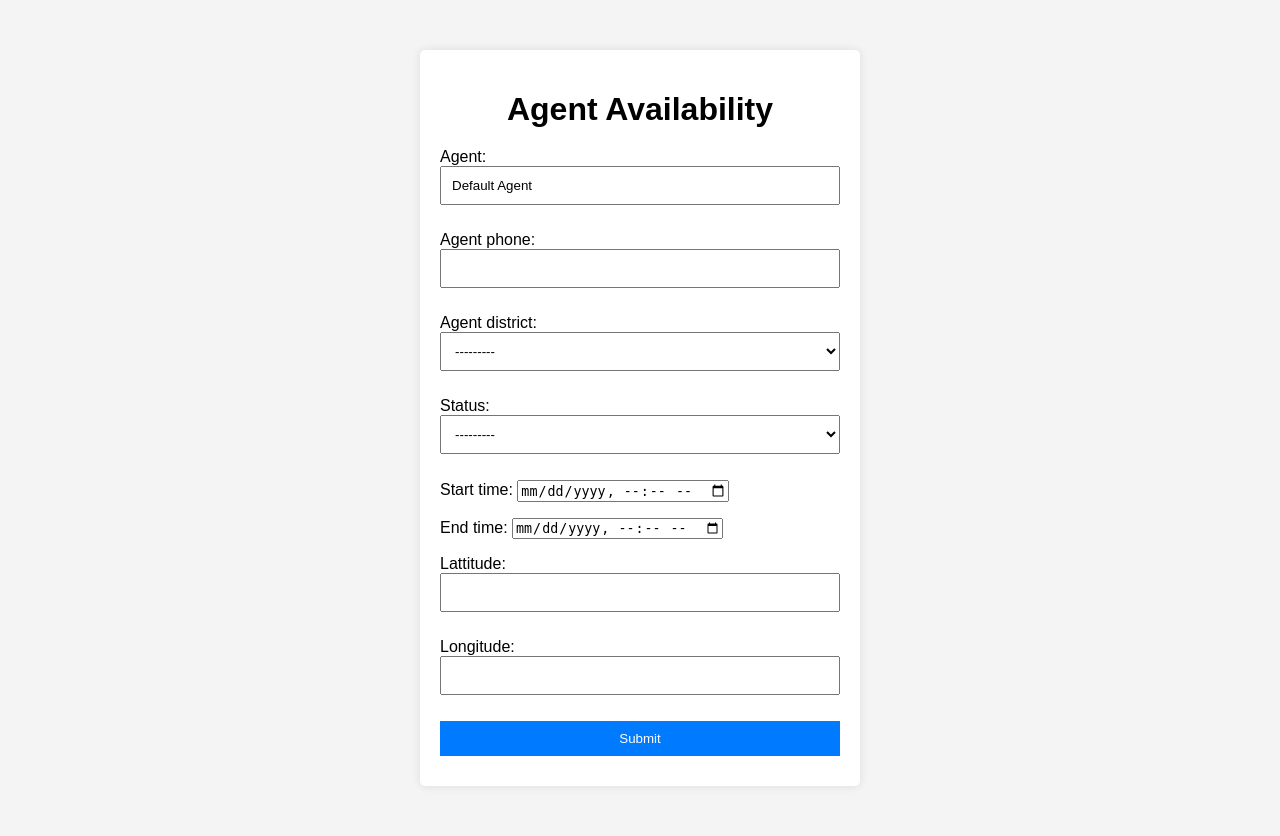
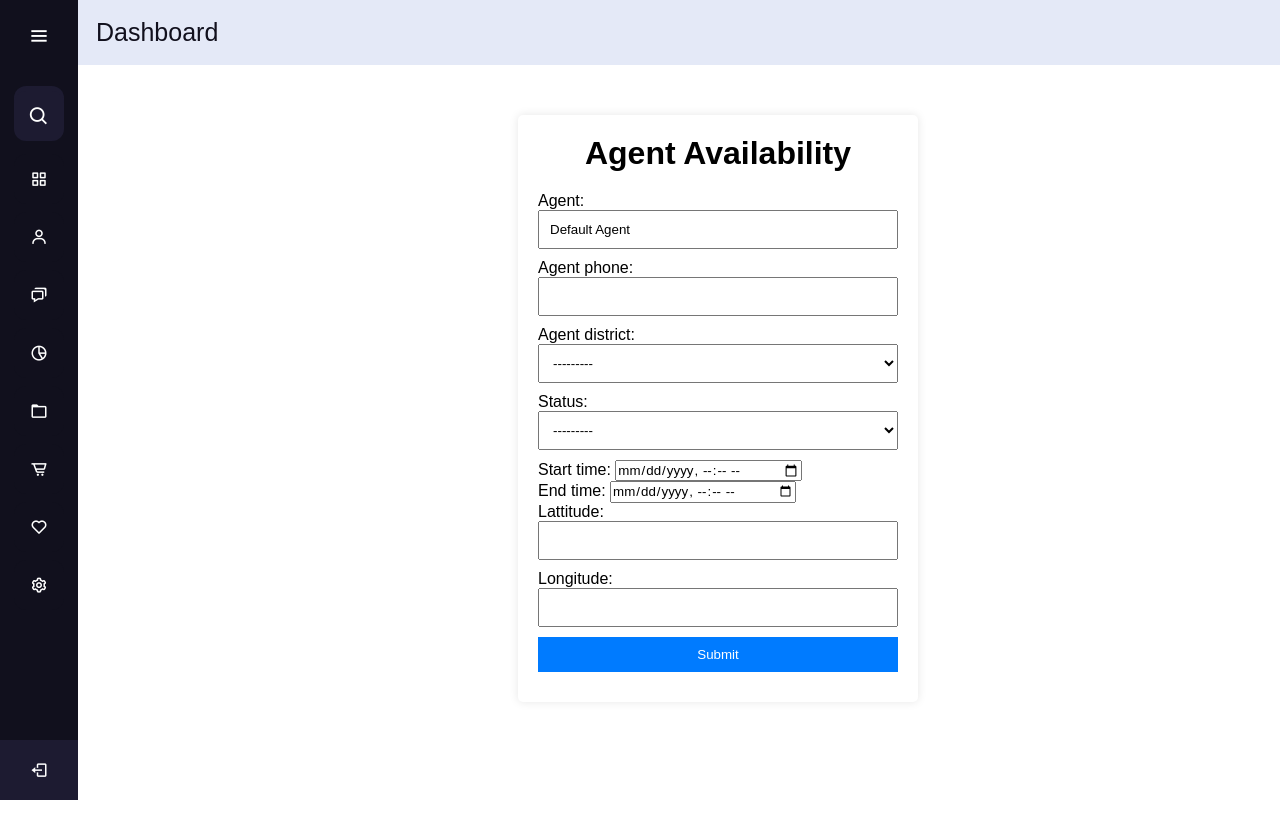
Before and after one commit to AI-ApeX-DeV/Infosys_Online_Insurance_Project, a Django app: page /agent-update/ in a window 1280 px wide. After the commit the page ends 800 px from the top, so only its background shows below. Run offline with Django 5.2, Linux system fonts and the light colour scheme.

Commit message:
added sidebar and agent regestration page

```diff
--- a/team2/online_insurance/static/AgentPage_css.css
+++ b/team2/online_insurance/static/AgentPage_css.css
@@ -1,11 +1,3 @@
-/* styles.css */
-
-body {
-    font-family: Arial, sans-serif;
-    margin: 0;
-    padding: 0;
-    background-color: #f4f4f4;
-}
 
 .container {
     max-width: 400px;
--- /dev/null
+++ b/team2/online_insurance/static/SideBar.css
@@ -0,0 +1,241 @@
+* {
+    margin: 0;
+    padding: 0;
+    box-sizing: border-box;
+    font-family: "Poppins", sans-serif;
+  }
+  .sidebar {
+    position: fixed;
+    left: 0;
+    top: 0;
+    height: 100%;
+    width: 78px;
+    background: #11101d;
+    padding: 6px 14px;
+    z-index: 99;
+    transition: all 0.5s ease;
+  }
+  .sidebar.open {
+    width: 250px;
+  }
+  .sidebar .logo-details {
+    height: 60px;
+    display: flex;
+    align-items: center;
+    position: relative;
+  }
+  .sidebar .logo-details .icon {
+    opacity: 0;
+    transition: all 0.5s ease;
+  }
+  .sidebar .logo-details .logo_name {
+    color: #fff;
+    font-size: 20px;
+    font-weight: 600;
+    opacity: 0;
+    transition: all 0.5s ease;
+  }
+  .sidebar.open .logo-details .icon,
+  .sidebar.open .logo-details .logo_name {
+    opacity: 1;
+  }
+  .sidebar .logo-details #btn {
+    position: absolute;
+    top: 50%;
+    right: 0;
+    transform: translateY(-50%);
+    font-size: 22px;
+    transition: all 0.4s ease;
+    font-size: 23px;
+    text-align: center;
+    cursor: pointer;
+    transition: all 0.5s ease;
+  }
+  .sidebar.open .logo-details #btn {
+    text-align: right;
+  }
+  .sidebar i {
+    color: #fff;
+    height: 60px;
+    min-width: 50px;
+    font-size: 28px;
+    text-align: center;
+    line-height: 60px;
+  }
+  .sidebar .nav-list {
+    margin-top: 20px;
+    height: 100%;
+  }
+  .sidebar li {
+    position: relative;
+    margin: 8px 0;
+    list-style: none;
+  }
+  .sidebar li .tooltip {
+    position: absolute;
+    top: -20px;
+    left: calc(100% + 15px);
+    z-index: 3;
+    background: #fff;
+    box-shadow: 0 5px 10px rgba(0, 0, 0, 0.3);
+    padding: 6px 12px;
+    border-radius: 4px;
+    font-size: 15px;
+    font-weight: 400;
+    opacity: 0;
+    white-space: nowrap;
+    pointer-events: none;
+    transition: 0s;
+  }
+  .sidebar li:hover .tooltip {
+    opacity: 1;
+    pointer-events: auto;
+    transition: all 0.4s ease;
+    top: 50%;
+    transform: translateY(-50%);
+  }
+  .sidebar.open li .tooltip {
+    display: none;
+  }
+  .sidebar input {
+    font-size: 15px;
+    color: #fff;
+    font-weight: 400;
+    outline: none;
+    height: 50px;
+    width: 100%;
+    width: 50px;
+    border: none;
+    border-radius: 12px;
+    transition: all 0.5s ease;
+    background: #1d1b31;
+  }
+  .sidebar.open input {
+    padding: 0 20px 0 50px;
+    width: 100%;
+  }
+  .sidebar .bx-search {
+    position: absolute;
+    top: 50%;
+    left: 0;
+    transform: translateY(-50%);
+    font-size: 22px;
+    background: #1d1b31;
+    color: #fff;
+  }
+  .sidebar.open .bx-search:hover {
+    background: #1d1b31;
+    color: #fff;
+  }
+  .sidebar .bx-search:hover {
+    background: #fff;
+    color: #11101d;
+  }
+  .sidebar li a {
+    display: flex;
+    height: 100%;
+    width: 100%;
+    border-radius: 12px;
+    align-items: center;
+    text-decoration: none;
+    transition: all 0.4s ease;
+    background: #11101d;
+  }
+  .sidebar li a:hover {
+    background: #fff;
+  }
+  .sidebar li a .links_name {
+    color: #fff;
+    font-size: 15px;
+    font-weight: 400;
+    white-space: nowrap;
+    opacity: 0;
+    pointer-events: none;
+    transition: 0.4s;
+  }
+  .sidebar.open li a .links_name {
+    opacity: 1;
+    pointer-events: auto;
+  }
+  .sidebar li a:hover .links_name,
+  .sidebar li a:hover i {
+    transition: all 0.5s ease;
+    color: #11101d;
+  }
+  .sidebar li i {
+    height: 50px;
+    line-height: 50px;
+    font-size: 18px;
+    border-radius: 12px;
+  }
+  .sidebar li.profile {
+    position: fixed;
+    height: 60px;
+    width: 78px;
+    left: 0;
+    bottom: -8px;
+    padding: 10px 14px;
+    background: #1d1b31;
+    transition: all 0.5s ease;
+    overflow: hidden;
+  }
+  .sidebar.open li.profile {
+    width: 250px;
+  }
+  .sidebar li .profile-details {
+    display: flex;
+    align-items: center;
+    flex-wrap: nowrap;
+  }
+  .sidebar li.profile .name,
+  .sidebar li.profile .job {
+    font-size: 15px;
+    font-weight: 400;
+    color: #fff;
+    white-space: nowrap;
+  }
+  .sidebar li.profile .job {
+    font-size: 12px;
+  }
+  .sidebar .profile #log_out {
+    position: absolute;
+    top: 50%;
+    right: 0;
+    transform: translateY(-50%);
+    background: #1d1b31;
+    width: 100%;
+    height: 60px;
+    line-height: 60px;
+    border-radius: 0px;
+    transition: all 0.5s ease;
+  }
+  .sidebar.open .profile #log_out {
+    width: 50px;
+    background: none;
+  }
+  .home-section {
+    position: relative;
+    background: #e4e9f7;
+    /* min-height: 100vh; */
+    top: 0;
+    left: 78px;
+    width: calc(100% - 78px);
+    transition: all 0.5s ease;
+    z-index: 2;
+  }
+  .sidebar.open ~ .home-section {
+    left: 250px;
+    width: calc(100% - 250px);
+  }
+  .home-section .text {
+    display: inline-block;
+    color: #11101d;
+    font-size: 25px;
+    font-weight: 500;
+    margin: 18px;
+  }
+  @media (max-width: 420px) {
+    .sidebar li .tooltip {
+      display: none;
+    }
+  }
--- /dev/null
+++ b/team2/online_insurance/templates/SideBar.html
@@ -0,0 +1,120 @@
+{% load static %}
+<head>
+    <meta charset="UTF-8">
+    <title> Responsive Sidebar Menu </title>
+    <meta name="viewport" content="width=device-width, initial-scale=1.0">
+    <link rel="stylesheet" href="{% static 'SideBar.css' %}">
+    <link rel="stylesheet" href="{% static 'AgentPage_css.css' %}">
+    <link rel="stylesheet"
+  href="https://unpkg.com/boxicons@latest/css/boxicons.min.css">
+  </head>
+
+  <body>
+    <div class="sidebar">
+      <div class="logo-details">
+        <i class='bx bxl-codepen icon'></i>
+        <div class="logo_name">SideMenu</div>
+        <i class='bx bx-menu' id="btn"></i>
+      </div>
+      <ul class="nav-list">
+        <li>
+          <i class='bx bx-search'></i>
+          <input type="text" placeholder="Search...">
+          <span class="tooltip">Search</span>
+        </li>
+        <li>
+          <a href="#">
+            <i class='bx bx-grid-alt'></i>
+            <span class="links_name">Dashboard</span>
+          </a>
+          <span class="tooltip">Dashboard</span>
+        </li>
+        <li>
+          <a href="#">
+            <i class='bx bx-user'></i>
+            <span class="links_name">User</span>
+          </a>
+          <span class="tooltip">User</span>
+        </li>
+        <li>
+          <a href="#">
+            <i class='bx bx-chat'></i>
+            <span class="links_name">Messages</span>
+          </a>
+          <span class="tooltip">Messages</span>
+        </li>
+        <li>
+          <a href="#">
+            <i class='bx bx-pie-chart-alt-2'></i>
+            <span class="links_name">Analytics</span>
+          </a>
+          <span class="tooltip">Analytics</span>
+        </li>
+        <li>
+          <a href="#">
+            <i class='bx bx-folder'></i>
+            <span class="links_name">File Manager</span>
+          </a>
+          <span class="tooltip">Files</span>
+        </li>
+        <li>
+          <a href="#">
+            <i class='bx bx-cart-alt'></i>
+            <span class="links_name">Order</span>
+          </a>
+          <span class="tooltip">Order</span>
+        </li>
+        <li>
+          <a href="#">
+            <i class='bx bx-heart'></i>
+            <span class="links_name">Saved</span>
+          </a>
+          <span class="tooltip">Saved</span>
+        </li>
+        <li>
+          <a href="#">
+            <i class='bx bx-cog'></i>
+            <span class="links_name">Setting</span>
+          </a>
+          <span class="tooltip">Setting</span>
+        </li>
+        <li class="profile">
+          <div class="profile-details">
+            <i class='bx bx-export'></i>
+            <div class="name_job">
+              <div class="name">Logout</div>
+            </div>
+          </div>
+          <i class='bx bx-log-out' id="log_out"></i>
+        </li>
+      </ul>
+    </div>
+    <section class="home-section">
+      <div class="text">Dashboard</div>
+    </section>
+
+    <script>
+      let sidebar = document.querySelector(".sidebar");
+let closeBtn = document.querySelector("#btn");
+let searchBtn = document.querySelector(".bx-search");
+
+closeBtn.addEventListener("click", () => {
+  sidebar.classList.toggle("open");
+  menuBtnChange();
+});
+
+searchBtn.addEventListener("click", () => {
+  sidebar.classList.toggle("open");
+  menuBtnChange();
+});
+
+function menuBtnChange() {
+  if (sidebar.classList.contains("open")) {
+    closeBtn.classList.replace("bx-menu", "bx-menu-alt-right");
+  } else {
+    closeBtn.classList.replace("bx-menu-alt-right", "bx-menu");
+  }
+}
+
+    </script>
+  </body>
--- a/team2/online_insurance/templates/agent.html
+++ b/team2/online_insurance/templates/agent.html
@@ -1,3 +1,11 @@
+
+{% extends 'base.html' %}
+
+{% block title %}Home | My Website{% endblock %}
+
+{% block content %}
+
+<!-- Add home page content here -->
 <!-- agent.html -->
 {% load static %}
 <!DOCTYPE html>
@@ -6,11 +14,12 @@
     <meta charset="UTF-8">
     <meta name="viewport" content="width=device-width, initial-scale=1.0">
     <title>Agent Availability</title>
-    <link rel="stylesheet" href="{% static 'AgentPage_css.css' %}">
+
 </head>
-<body>
+
+
     <main>
-        <div class="container">
+        <div class="container home-section">
             <h1>Agent Availability</h1>
             <form id="agentForm" method="post">
                 {% csrf_token %}
@@ -20,5 +29,7 @@
         </div>
     </main>
     <!-- <script src="{% static 'script.js' %}"></script> -->
-</body>
+
 </html>
+
+{% endblock %}
--- /dev/null
+++ b/team2/online_insurance/templates/base.html
@@ -0,0 +1,17 @@
+<!DOCTYPE html>
+<html lang="en">
+<head>
+    <meta charset="UTF-8">
+    <meta name="viewport" content="width=device-width, initial-scale=1.0">
+    <title>{% block title %}My Website{% endblock %}</title>
+    <!-- Add CSS links, meta tags, etc. -->
+</head>
+<body>
+    {% include 'SideBar.html' %}
+
+        {% block content %}
+   <!-- Content of the specific page goes here -->
+        {% endblock %}
+
+</body>
+</html>
```
Also changed, not shown: team2/db.sqlite3.
